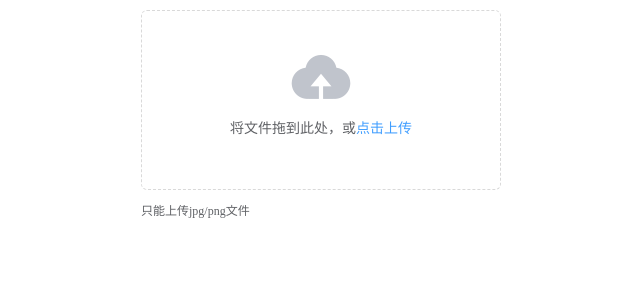
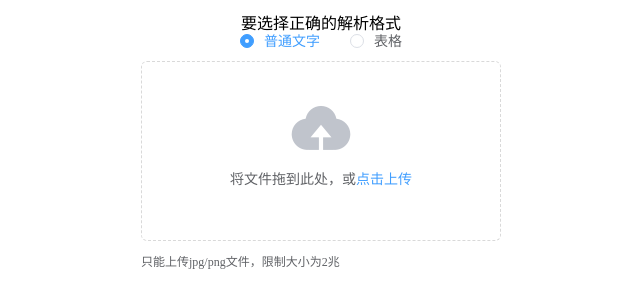
Before and after one commit to wangweijia/vue-test-project, a Vue app: page /myVue/imgToTxt in a window 1280 px wide. Shown: the top 308 px of the page, without its empty margins (319-959 px from the left). Built offline with nearby package versions, Linux system fonts and the light colour scheme; the HTML template or start-up script is replaced by a standard one.

Commit message:
普通文字识别添加

```diff
--- a/src/components/cloud_baidu/imgToTxt.vue
+++ b/src/components/cloud_baidu/imgToTxt.vue
@@ -1,43 +1,114 @@
 <template>
   <div class="rootBox" v-loading="loading" >
+    <div>
+      要选择正确的解析格式
+    </div>
+    <el-radio-group v-model="imageToTxtType">
+      <el-radio v-for="(item, index) in analysisOpts" :key="index" :label="item.value">{{ item.name }}</el-radio>
+    </el-radio-group>
     <el-upload
       class="upload-demo"
       drag
-      action="http://118.190.162.218:9901/imgeUpdate"
+      :limit="1"
+      :action="updateAction"
       :on-error="error"
       :before-upload="beforeUpload"
       :on-success="success"
       multiple>
       <i class="el-icon-upload"></i>
       <div class="el-upload__text">将文件拖到此处，或<em>点击上传</em></div>
-      <div class="el-upload__tip" slot="tip">只能上传jpg/png文件</div>
+      <div class="el-upload__tip" slot="tip">只能上传jpg/png文件，限制大小为2兆</div>
     </el-upload>
     <div>
       <template v-for="(item, index) in successFiles" >
-        <a :key="index" :href="item.result_data" >解析成功：{{item.name}}，点击下载</a>
+        <a v-if="item.imageToTxtType === ImageToTxtType.Excel" :key="index" :href="item.result_data" >解析成功：{{item.name}}，点击下载</a>
+        <div
+        v-else-if="item.imageToTxtType === ImageToTxtType.OnlyTxt"
+        :key="index"
+        @click="()=>showDialog(item)"
+        >解析成功：{{item.name}}，点击查看数据</div>
       </template>
     </div>
+
+    <el-dialog
+      title="解析结果"
+      :visible.sync="dialogVisible"
+      width="80%" >
+      <!-- <span>解析结果</span> -->
+      <pre>{{ currentTxtInfo.words_result }}</pre>
+      <span slot="footer" class="dialog-footer">
+        <el-button @click="dialogVisible = false">取 消</el-button>
+      </span>
+    </el-dialog>
   </div>
 </template>
 
 <script>
 
+const ImageToTxtType = {
+  // 普通文字
+  OnlyTxt: 1,
+  // 表格
+  Excel: 2
+}
+
 export default {
   data() {
     return {
+      ImageToTxtType,
       successFiles: [],
       loading: false,
+      imageToTxtType: ImageToTxtType.OnlyTxt,
+      dialogVisible: false,
+      currentTxtInfo: {}
+    }
+  },
+  computed: {
+    analysisOpts() {
+      return [
+        {
+          name: '普通文字',
+          value: ImageToTxtType.OnlyTxt
+        }, {
+          name: '表格',
+          value: ImageToTxtType.Excel
+        }
+      ]
+    },
+    updateAction() {
+      switch (this.imageToTxtType) {
+        case ImageToTxtType.OnlyTxt:
+          return 'http://118.190.162.218:9901/onlyText';
+        case ImageToTxtType.Excel:
+          return 'http://118.190.162.218:9901/imgeUpdate';
+        default:
+          return '';
+      }
     }
   },
   methods: {
     success(response, file, fileList) {
       console.log(response, file, fileList);
-      const { result } = response;
-      const { name } = file;
-      this.successFiles.push({
-        ...result,
-        name
-      });
+
+      if (this.imageToTxtType === ImageToTxtType.OnlyTxt) {
+        const { words_result } = response;
+        const { name } = file;
+        this.successFiles.push({
+          words_result,
+          name,
+          imageToTxtType: this.imageToTxtType
+        });
+      }
+      if (this.imageToTxtType === ImageToTxtType.Excel) {
+        const { result } = response;
+        const { name } = file;
+        this.successFiles.push({
+          ...result,
+          name,
+          imageToTxtType: this.Excel
+        });
+      }
+
       this.loading = false;
     },
     beforeUpload() {
@@ -46,6 +117,10 @@ export default {
     error(err) {
       this.loading = false;
       this.$notify(err);
+    },
+    showDialog(item) {
+      this.dialogVisible = true;
+      this.currentTxtInfo = item;
     }
   }
 }
@@ -60,4 +135,8 @@ export default {
   margin: 10px;
 }
 
+.upload-demo {
+  margin-top: 10px;
+}
+
 </style>
```
